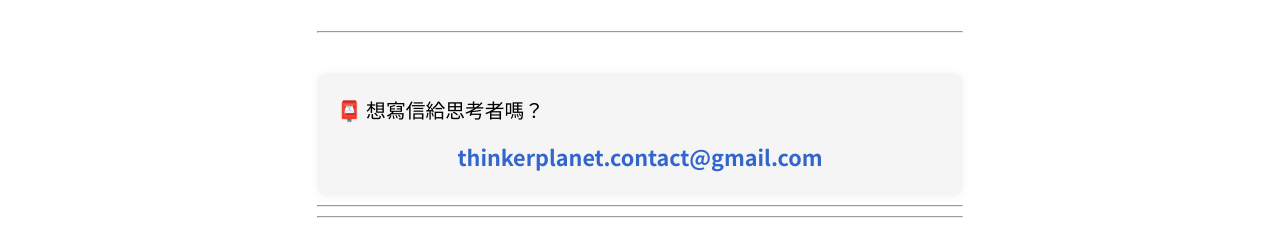
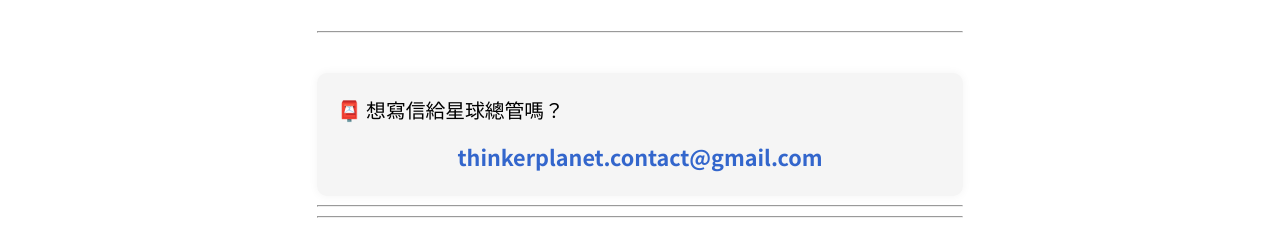
Before and after one commit to goldfisherb-cloud/so-simple-blog, a Jekyll site: the page built from about.md, in a window 1280 px wide. Shown: the part 839-1077 px from the top of the page. Built offline with Jekyll 4.4.1, drawn with Linux system fonts in a browser that asks for light colours; nearby versions of some CDN libraries; grey boxes are pictures that could not be loaded.

Commit message:
Update about.md

```diff
--- a/about.md
+++ b/about.md
@@ -28,7 +28,7 @@ permalink: /about/
 ---
 
 <div style="background-color: #f5f5f5; padding: 20px; border-radius: 10px; box-shadow: 0 0 10px rgba(0,0,0,0.05); margin-top: 40px; text-align: center;">
-  <p style="font-size: 1.1em; margin: 0 0 10px 0;">📮 想寫信給思考者嗎？</p>
+  <p style="font-size: 1.1em; margin: 0 0 10px 0;">📮 想寫信給星球總管嗎？</p>
   <a href="mailto:thinkerplanet.contact@gmail.com" style="font-size: 1.2em; color: #3366cc; text-decoration: none; font-weight: bold;">
     thinkerplanet.contact@gmail.com
   </a>
```
